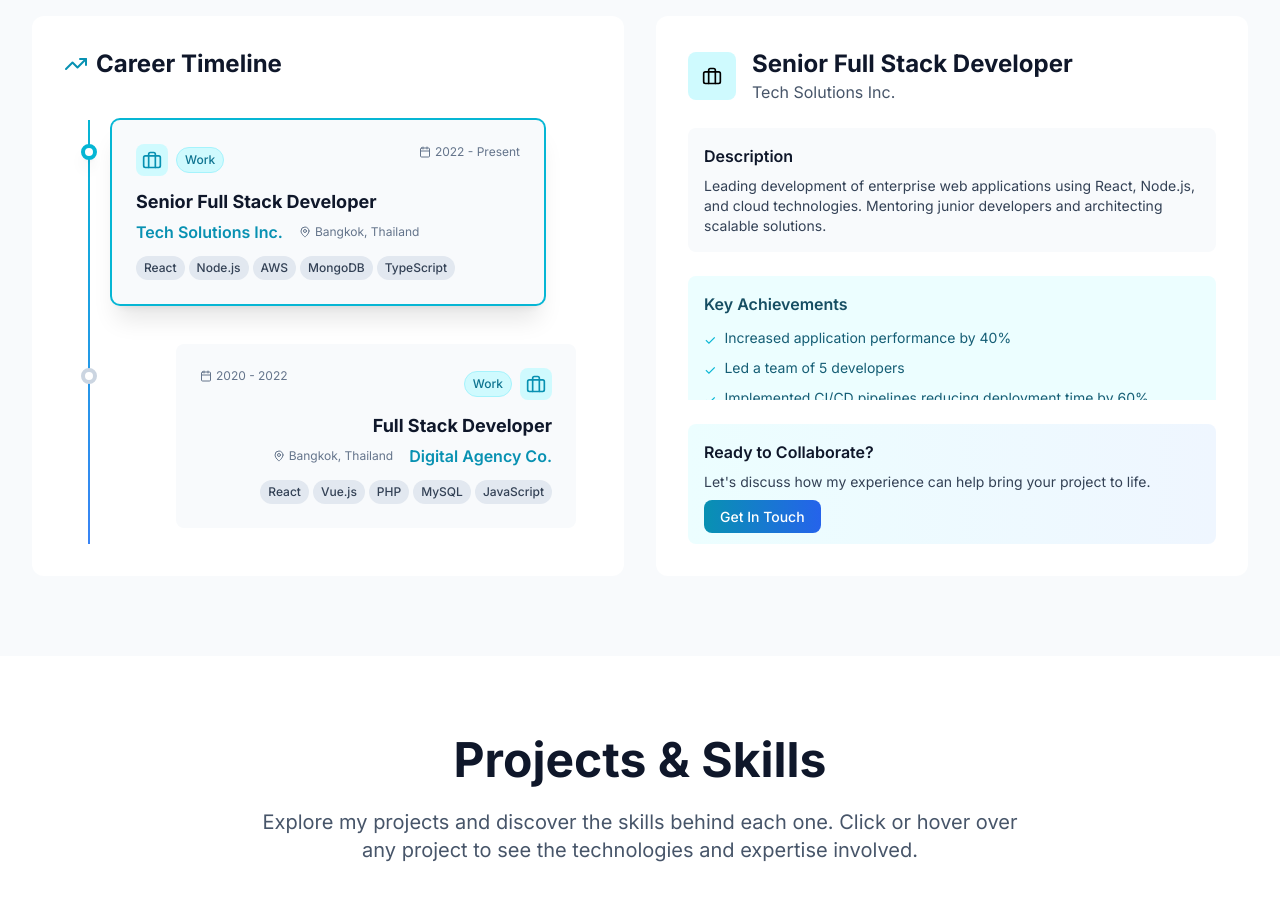
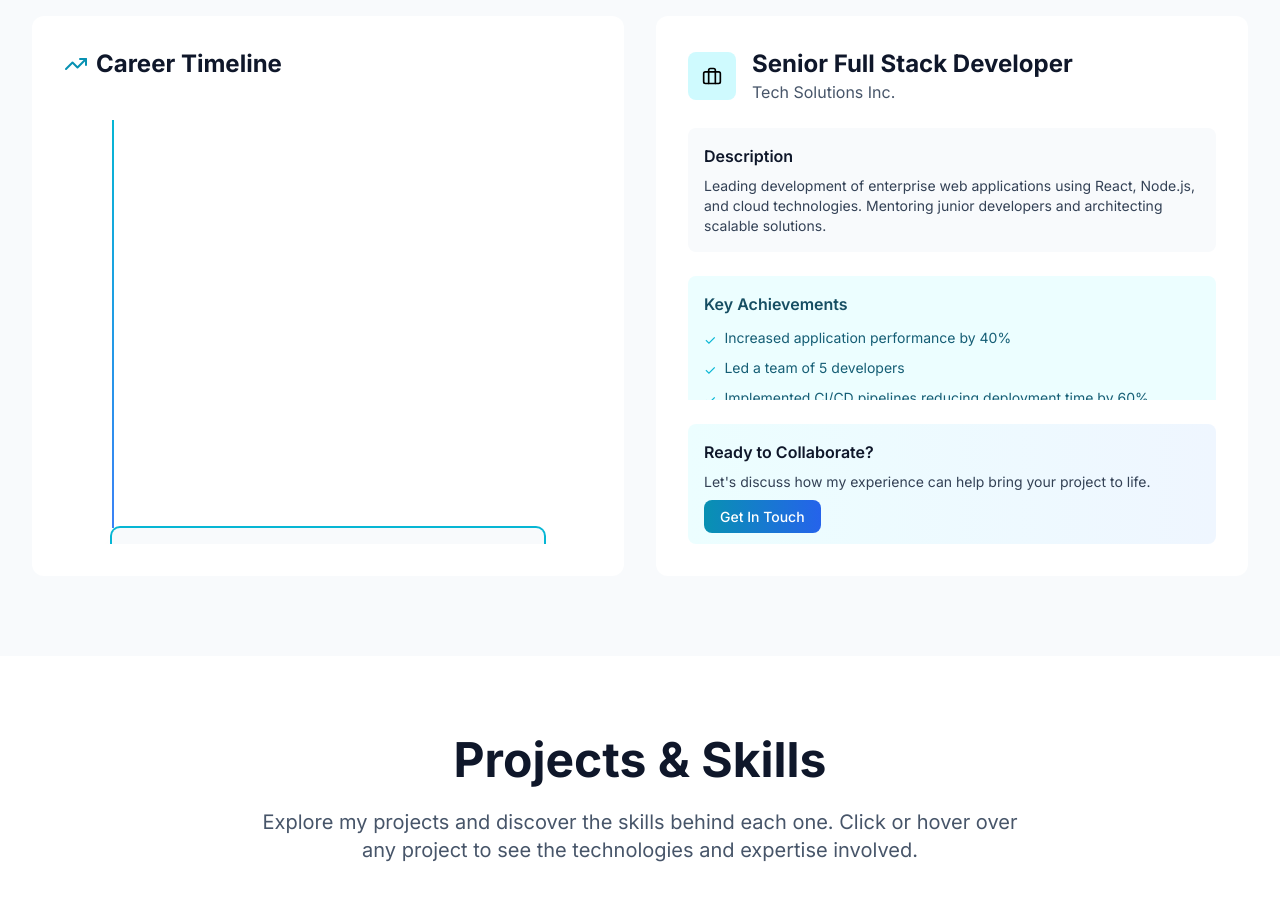
Before and after one commit to Akushu2357/portfolio, a React (Vite) app: page / in a window 1280 px wide. Shown: the part 2300-3200 px from the top of the page. Built offline with nearby package versions, Linux system fonts and the light colour scheme; the HTML template or start-up script is replaced by a standard one.

Commit message:
Updated Experience.jsx

```diff
--- a/src/components/Experience.jsx
+++ b/src/components/Experience.jsx
@@ -187,7 +187,7 @@ const Experience = () => {
               {/* Timeline Container with proper padding for circles */}
               <div className="relative pl-12 pr-4 py-4 h-full">
                 {/* Vertical Timeline Line - extends full height */}
-                <div className="absolute h-full left-6 top-4 bottom-4 w-0.5 bg-gradient-to-b from-cyan-500 to-blue-500"></div>
+                <div className=" h-full left-6 top-4 bottom-4 w-0.5 bg-gradient-to-b from-cyan-500 to-blue-500"></div>
 
                 {/* Timeline Items */}
                 <div className="space-y-8 sm:space-y-10">
```
